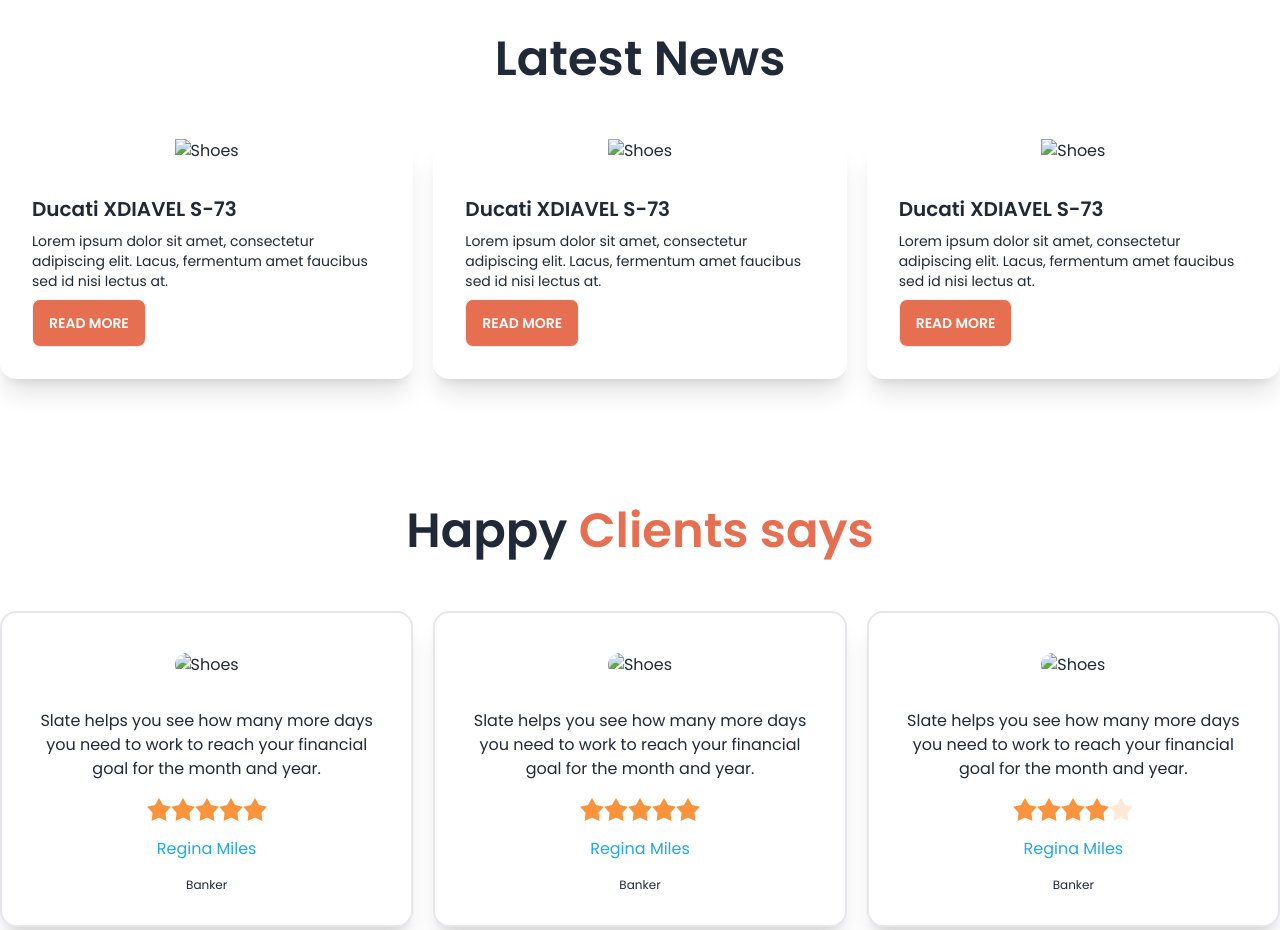
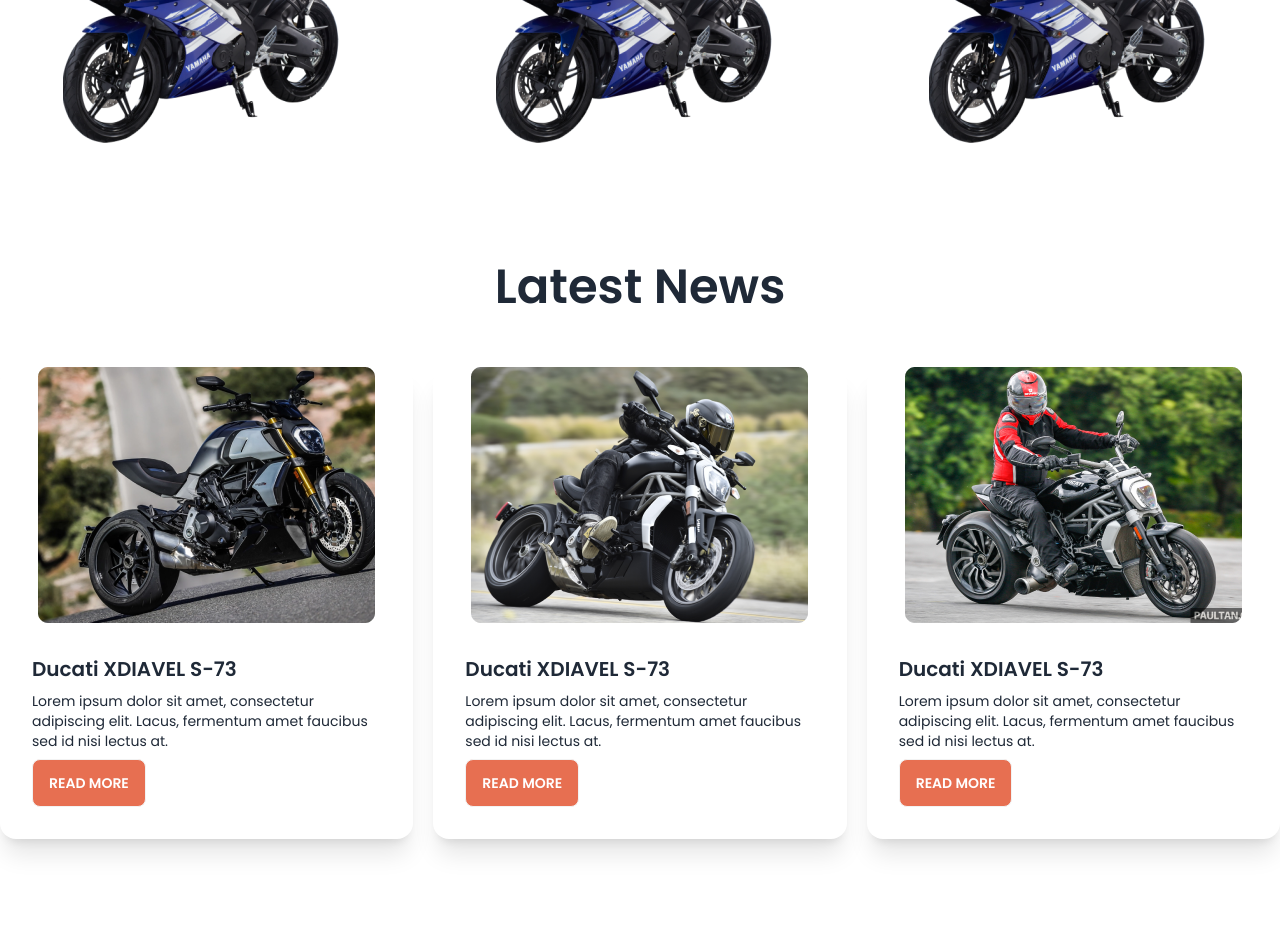
Before and after one commit to Foyez-Ahamed/Biker-zone, a plain HTML site: page index.html in a window 1280 px wide. Shown: the part 1080-2010 px from the top of the page. Drawn offline with nearby package versions, Linux system fonts and the light colour scheme; the site is published under a folder, as on GitHub Pages, so addresses that start at the root find nothing.

Commit message:
update project image

```diff
--- a/index.html
+++ b/index.html
@@ -126,7 +126,7 @@
 
               <!-- image -->
               <div class="flex-1">
-                <img src="/images/slider/bike1.png" class="w-full" />
+                <img src="./images/slider/bike1.png" class="w-full" />
               </div>
             </div>
 
@@ -161,7 +161,7 @@
 
               <!-- image -->
               <div class="flex-1">
-                <img src="/images/slider/bike2.png" class="w-full" />
+                <img src="./images/slider/bike2.png" class="w-full" />
               </div>
             </div>
             <div
@@ -194,7 +194,7 @@
 
               <!-- image -->
               <div class="flex-1">
-                <img src="/images/slider/bike3.png" class="w-full" />
+                <img src="./images/slider/bike3.png" class="w-full" />
               </div>
             </div>
             <div
@@ -228,7 +228,7 @@
 
               <!-- image -->
               <div class="flex-1">
-                <img src="/images/slider/bike4.png" class="w-full" />
+                <img src="./images/slider/bike4.png" class="w-full" />
               </div>
             </div>
             <div
@@ -292,7 +292,7 @@
         <!-- card one -->
         <div>
           <div class="card bg-base-100 shadow-xl">
-            <figure><img src="/images/others/latest1.png" alt="Shoes" /></figure>
+            <figure><img src="./images/others/latest1.png" alt="Shoes" /></figure>
             <div class="card-body">
               <h2 class="card-title">Ducati XDIAVEL S-73</h2>
               <p class="text-sm">Lorem ipsum dolor sit amet, consectetur adipiscing elit. Lacus, fermentum amet faucibus sed id nisi lectus at.</p>
@@ -307,7 +307,7 @@
         <div>
           <div>
             <div class="card bg-base-100 shadow-xl">
-              <figure><img src="/images/others/latest2.png" alt="Shoes" /></figure>
+              <figure><img src="./images/others/latest2.png" alt="Shoes" /></figure>
               <div class="card-body">
                 <h2 class="card-title">Ducati XDIAVEL S-73</h2>
                 <p class="text-sm">Lorem ipsum dolor sit amet, consectetur adipiscing elit. Lacus, fermentum amet faucibus sed id nisi lectus at.</p>
@@ -323,7 +323,7 @@
         <div>
           <div>
             <div class="card bg-base-100 shadow-xl">
-              <figure><img src="/images/others/latest3.png" alt="Shoes" /></figure>
+              <figure><img src="./images/others/latest3.png" alt="Shoes" /></figure>
               <div class="card-body">
                 <h2 class="card-title">Ducati XDIAVEL S-73</h2>
                 <p class="text-sm">Lorem ipsum dolor sit amet, consectetur adipiscing elit. Lacus, fermentum amet faucibus sed id nisi lectus at.</p>
@@ -355,7 +355,7 @@
         <div>
           <div class="card bg-base-100 shadow-xl border-2">
             <figure class="px-10 pt-10">
-              <img src="/images/others/user-1.png" alt="Shoes" class="rounded-xl" />
+              <img src="./images/others/user-1.png" alt="Shoes" class="rounded-xl" />
             </figure>
             <div class="card-body items-center text-center space-y-2">
               <p>Slate helps you see how
@@ -381,7 +381,7 @@
         <div>
           <div class="card bg-base-100 shadow-xl border-2">
             <figure class="px-10 pt-10">
-              <img src="/images/others/user-2.png" alt="Shoes" class="rounded-xl" />
+              <img src="./images/others/user-2.png" alt="Shoes" class="rounded-xl" />
             </figure>
             <div class="card-body items-center text-center space-y-2">
               <p>Slate helps you see how
@@ -407,7 +407,7 @@
         <div>
           <div class="card bg-base-100 shadow-xl border-2">
             <figure class="px-10 pt-10">
-              <img src="/images/others/user-3.png" alt="Shoes" class="rounded-xl" />
+              <img src="./images/others/user-3.png" alt="Shoes" class="rounded-xl" />
             </figure>
             <div class="card-body items-center text-center space-y-2">
               <p>Slate helps you see how
```
